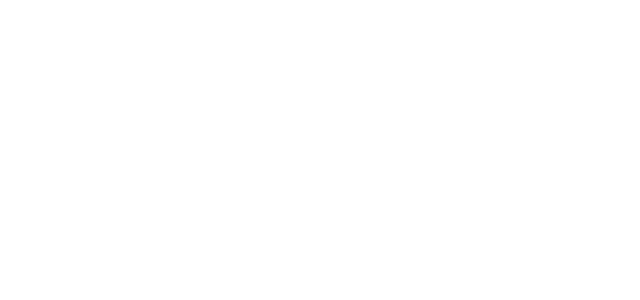
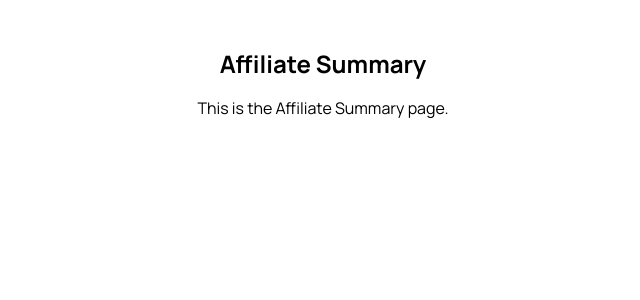
Before and after one commit to vannguyen3009/company_gallery, a React (Vite) app: page /affiliate-summary in a window 1280 px wide. Before the commit this address had no page. Shown: the top 300 px of the page, without its empty margins (317-957 px from the left). Built offline with nearby package versions, Linux system fonts and the light colour scheme.

Commit message:
Add AffiliateSummary component and route

```diff
--- a/src/App.tsx
+++ b/src/App.tsx
@@ -1,12 +1,14 @@
 import { BrowserRouter as Router, Routes, Route } from "react-router-dom";
 import "./App.css";
 import AffiliateSharing from "./pages/AffiliateSharing";
+import AffiliateSummary from "./pages/AffiliateSummary";
 
 function App() {
   return (
     <Router>
       <Routes>
         <Route path="/affiliate-sharing" element={<AffiliateSharing />} />
+        <Route path="/affiliate-summary" element={<AffiliateSummary />} />
       </Routes>
     </Router>
   );
--- /dev/null
+++ b/src/pages/AffiliateSummary.tsx
@@ -0,0 +1,13 @@
+import React from 'react';
+
+const AffiliateSummary = () => {
+  return (
+    <div className="container mx-auto p-4">
+      <h1 className="text-2xl font-bold mb-4">Affiliate Summary</h1>
+      <p>This is the Affiliate Summary page.</p>
+      {/* Add your affiliate summary content here */}
+    </div>
+  );
+};
+
+export default AffiliateSummary;
```
